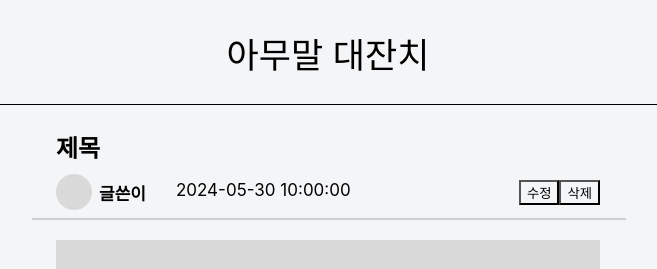
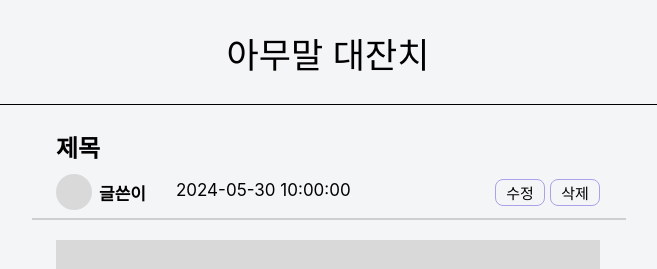
Before and after one commit to ss0ming/happy_community_front, a React (Create React App) app: page /articles/1 in a window 1280 px wide. Shown: the top 269 px of the page, without its empty margins (312-969 px from the left). Built offline with nearby package versions, Linux system fonts and the light colour scheme; a web font is replaced by a local one.

Commit message:
feat: Small Button 추가

```diff
--- a/src/components/common/Button.jsx
+++ b/src/components/common/Button.jsx
@@ -14,7 +14,14 @@ const BigButton = styled.button`
 `
 
 const SmallButton = styled.button`
-
+    font-size: 15px;
+    font-weight: 400;
+    text-align: center;
+    width: 50px;
+    height: 27px;
+    border-radius: 8px;
+    border: 1px solid #ACA0EB;
+    margin-left: 5px;
 `
 
 const LongButton = styled.button`
```
